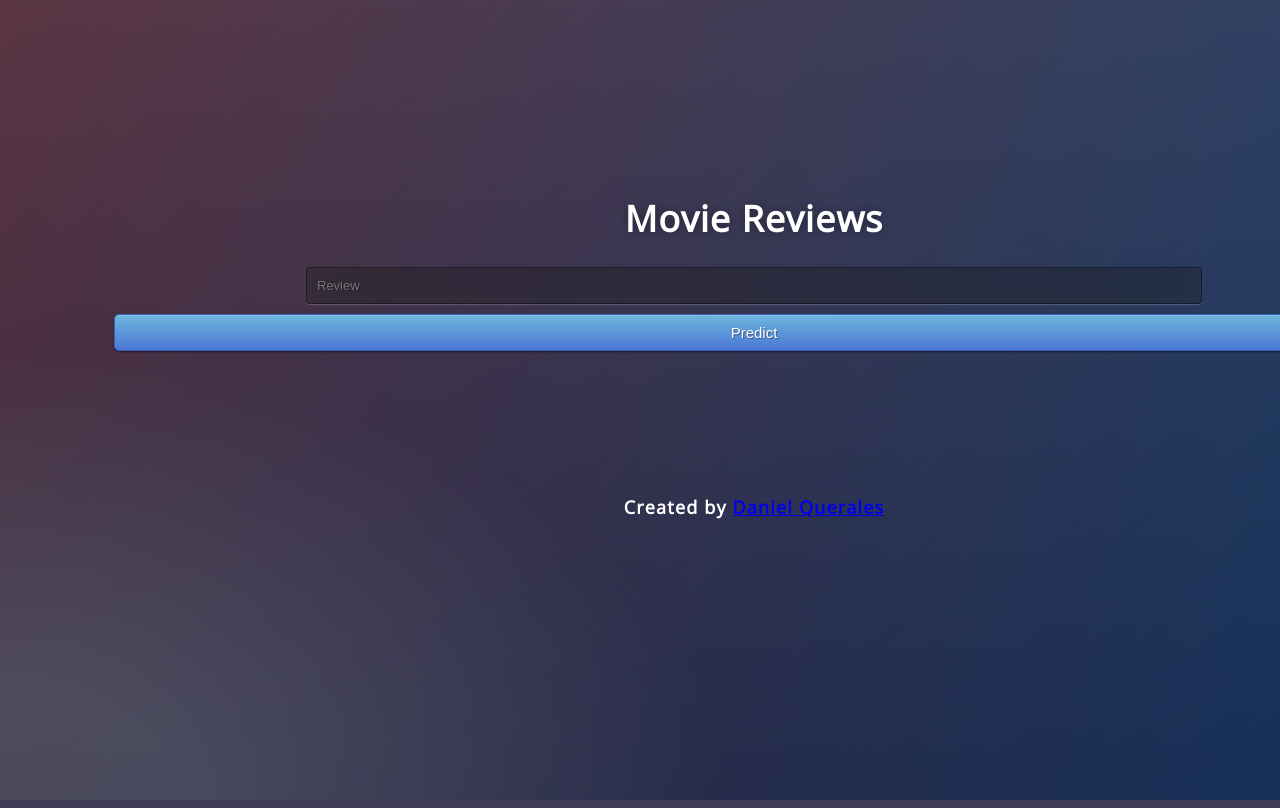
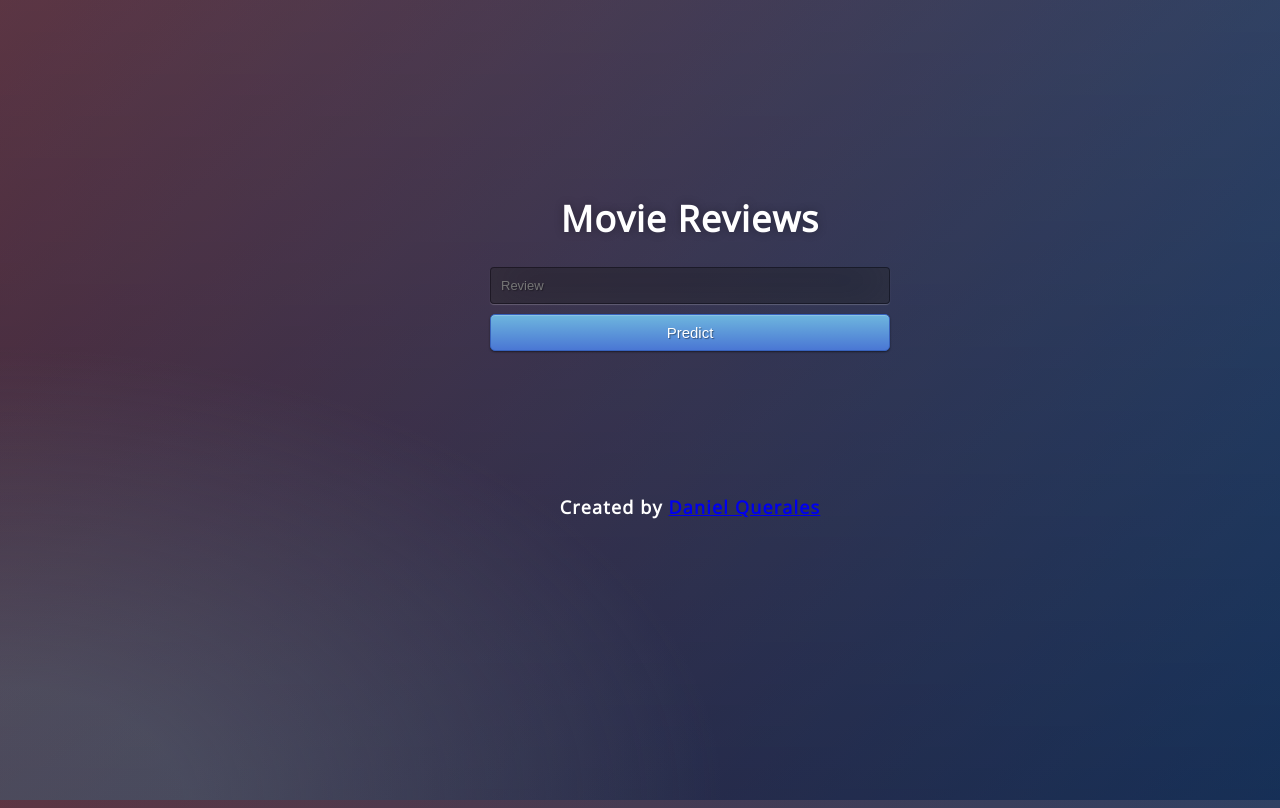
Before and after one commit to dquerales/WebApi, a Flask app: page / in a window 1280 px wide; the page is wider, and only the part inside the window is pictured. Run offline with Flask 2, Linux system fonts and the light colour scheme; parts of the project's set-up code (start-up, migrations or seed data) failed here and were passed over.

Commit message:
revert to scale fix

```diff
--- a/static/style.css
+++ b/static/style.css
@@ -31,18 +31,18 @@ body {
 
 }
 .login {
-	position: relative;
+	position: absolute;
 	top: 40%;
-	left:20%;
+	left: 50%;
 	margin: -150px 0 0 -150px;
-	width:100%;
+	width:400px;
 	height:400px;
 }
 
 .login h1 { color: #fff; text-shadow: 0 0 10px rgba(0,0,0,0.3); letter-spacing:1px; text-align:center; }
 
 input {
-	width: 70%;
+	width: 100%;
 	margin-bottom: 10px;
 	background: rgba(0,0,0,0.3);
 	border: none;
```
